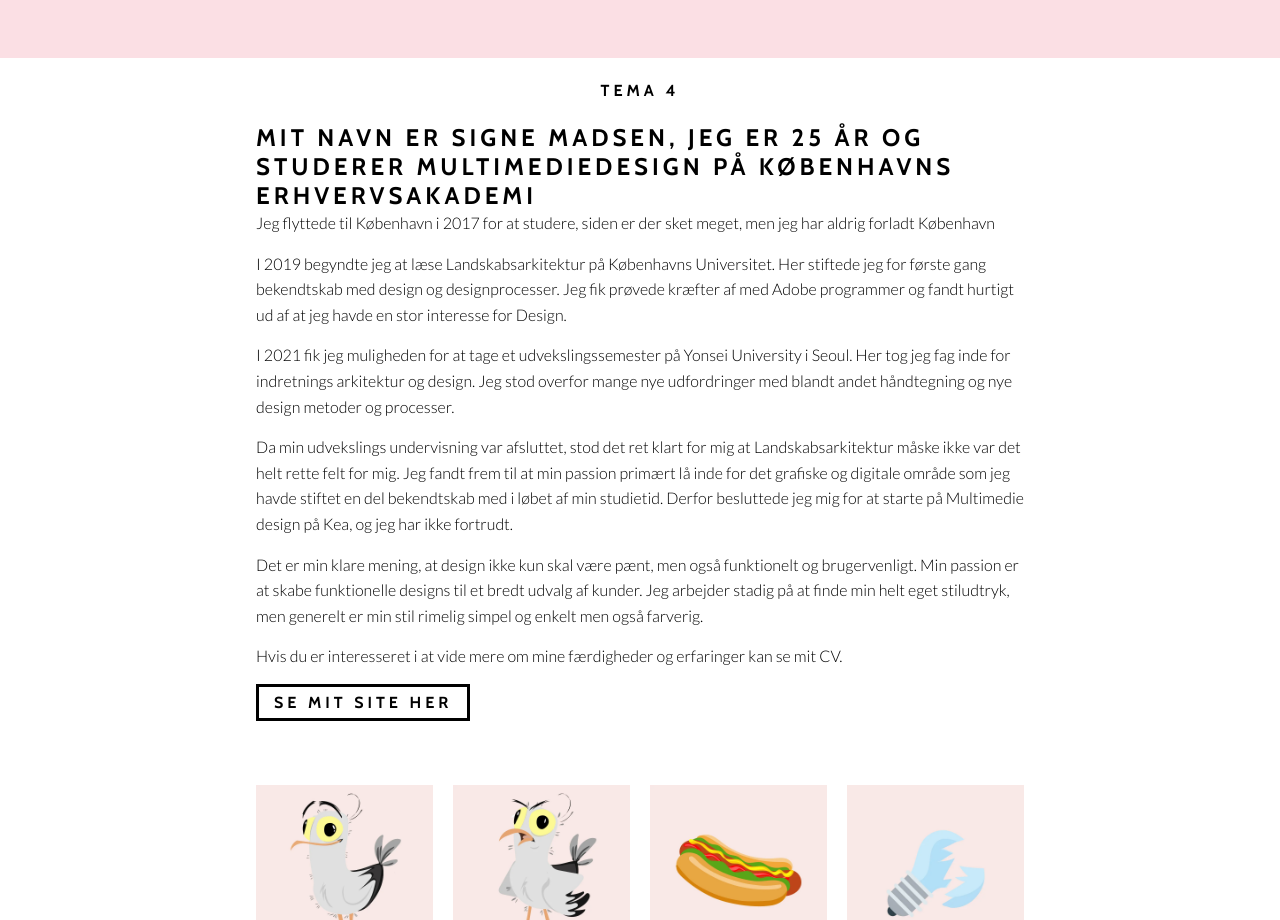
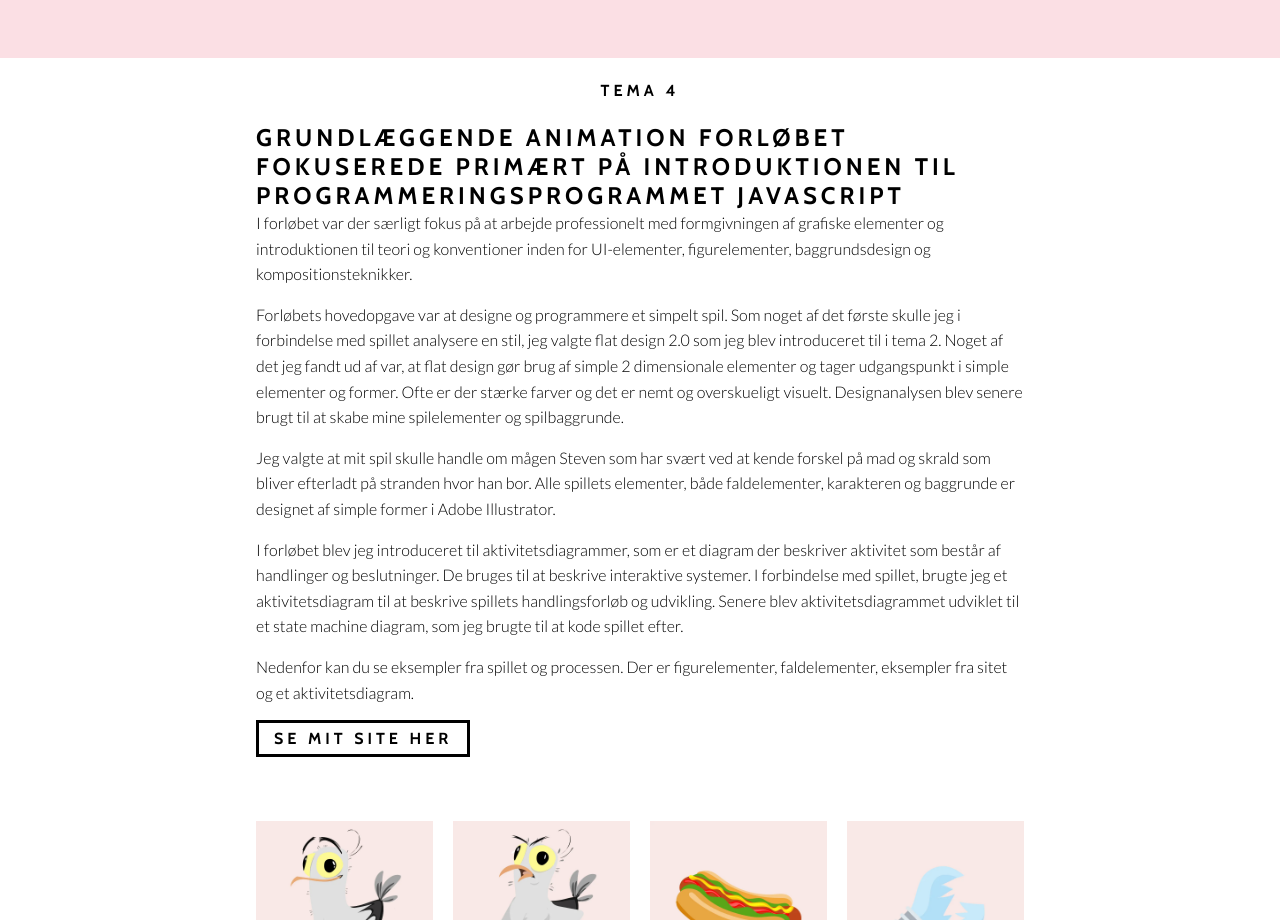
Before and after one commit to sign671j/portfolie, a plain HTML site: page tema4.html in a window 1280 px wide. Shown: the part 721-1641 px from the top of the page. Drawn offline with nearby package versions, Linux system fonts and the light colour scheme.

Commit message:
tema 4 tekst + ændringer

```diff
--- a/tema4.html
+++ b/tema4.html
@@ -32,13 +32,12 @@
 
       <div class="tema4_tekst_container">
         <h2>Tema 4</h2>
-        <h1>Mit navn er Signe Madsen, jeg er 25 år og studerer multimediedesign på Københavns erhvervsakademi</h1>
-        <p>Jeg flyttede til København i 2017 for at studere, siden er der sket meget, men jeg har aldrig forladt København</p>
-        <p>I 2019 begyndte jeg at læse Landskabsarkitektur på Københavns Universitet. Her stiftede jeg for første gang bekendtskab med design og designprocesser. Jeg fik prøvede kræfter af med Adobe programmer og fandt hurtigt ud af at jeg havde en stor interesse for Design.</p>
-        <p>I 2021 fik jeg muligheden for at tage et udvekslingssemester på Yonsei University i Seoul. Her tog jeg fag inde for indretnings arkitektur og design. Jeg stod overfor mange nye udfordringer med blandt andet håndtegning og nye design metoder og processer.</p>
-        <p>Da min udvekslings undervisning var afsluttet, stod det ret klart for mig at Landskabsarkitektur måske ikke var det helt rette felt for mig. Jeg fandt frem til at min passion primært lå inde for det grafiske og digitale område som jeg havde stiftet en del bekendtskab med i løbet af min studietid. Derfor besluttede jeg mig for at starte på Multimedie design på Kea, og jeg har ikke fortrudt.</p>
-        <p>Det er min klare mening, at design ikke kun skal være pænt, men også funktionelt og brugervenligt. Min passion er at skabe funktionelle designs til et bredt udvalg af kunder. Jeg arbejder stadig på at finde min helt eget stiludtryk, men generelt er min stil rimelig simpel og enkelt men også farverig.</p>
-        <p>Hvis du er interesseret i at vide mere om mine færdigheder og erfaringer kan se mit CV.</p>
+        <h1>Grundlæggende animation forløbet fokuserede primært på introduktionen til programmeringsprogrammet Javascript</h1>
+        <p>I forløbet var der særligt fokus på at arbejde professionelt med formgivningen af grafiske elementer og introduktionen til teori og konventioner inden for UI-elementer, figurelementer, baggrundsdesign og kompositionsteknikker.</p>
+        <p>Forløbets hovedopgave var at designe og programmere et simpelt spil. Som noget af det første skulle jeg i forbindelse med spillet analysere en stil, jeg valgte flat design 2.0 som jeg blev introduceret til i tema 2. Noget af det jeg fandt ud af var, at flat design gør brug af simple 2 dimensionale elementer og tager udgangspunkt i simple elementer og former. Ofte er der stærke farver og det er nemt og overskueligt visuelt. Designanalysen blev senere brugt til at skabe mine spilelementer og spilbaggrunde.</p>
+        <p>Jeg valgte at mit spil skulle handle om mågen Steven som har svært ved at kende forskel på mad og skrald som bliver efterladt på stranden hvor han bor. Alle spillets elementer, både faldelementer, karakteren og baggrunde er designet af simple former i Adobe Illustrator.</p>
+        <p>I forløbet blev jeg introduceret til aktivitetsdiagrammer, som er et diagram der beskriver aktivitet som består af handlinger og beslutninger. De bruges til at beskrive interaktive systemer. I forbindelse med spillet, brugte jeg et aktivitetsdiagram til at beskrive spillets handlingsforløb og udvikling. Senere blev aktivitetsdiagrammet udviklet til et state machine diagram, som jeg brugte til at kode spillet efter.</p>
+        <p>Nedenfor kan du se eksempler fra spillet og processen. Der er figurelementer, faldelementer, eksempler fra sitet og et aktivitetsdiagram.</p>
         <a href="https://www.signearstorp.dk/kea/04_animation/spil/Index.html"><button class="tema4_knap">Se mit site her</button></a>
       </div>
       <div class="tema4_grid">
```
Also changed, not shown: tema2.html (+1 -1 lines), tema3.html (+3 -1 lines).
